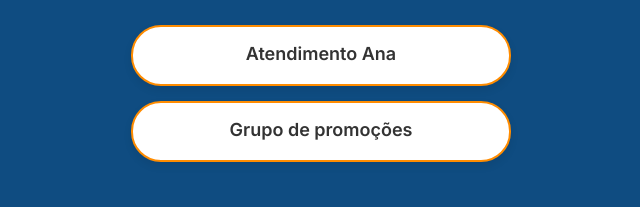
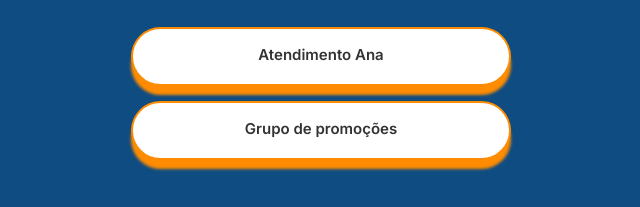
Before and after one commit to Victordev373/quero-mais-viagens, a plain HTML site: page index.html in a window 1280 px wide. Shown: the part 406-613 px from the top of the page, without its empty margins (319-959 px from the left). Drawn offline with Linux system fonts and the light colour scheme.

Commit message:
Restore and update CSS styles

```diff
--- a/style.css
+++ b/style.css
@@ -99,7 +99,7 @@ body {
   cursor: pointer;
   transition: all 0.3s ease;
   border: 2px solid #ff8c00;
-  box-shadow: 0 4px 8px rgba(0, 0, 0, 0.08);
+  box-shadow: 0px 9px 3px #ff8c00;
   position: relative;
   overflow: hidden;
   text-decoration: none; /* Remove sublinhado dos links */
@@ -119,7 +119,7 @@ body {
 }
 
 .button-text {
-  font-size: 18px;
+  font-size: 15px;
   font-weight: 600;
   color: #333;
   text-align: center;
```
